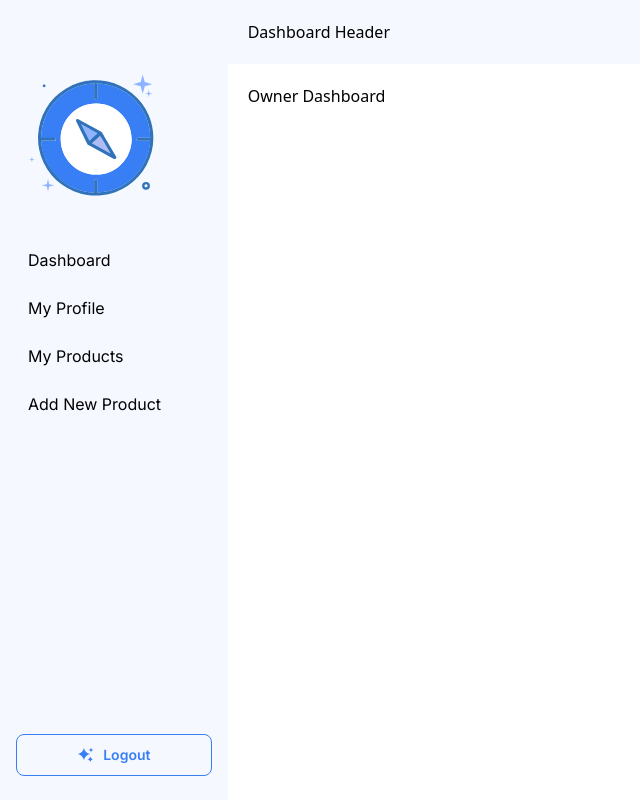
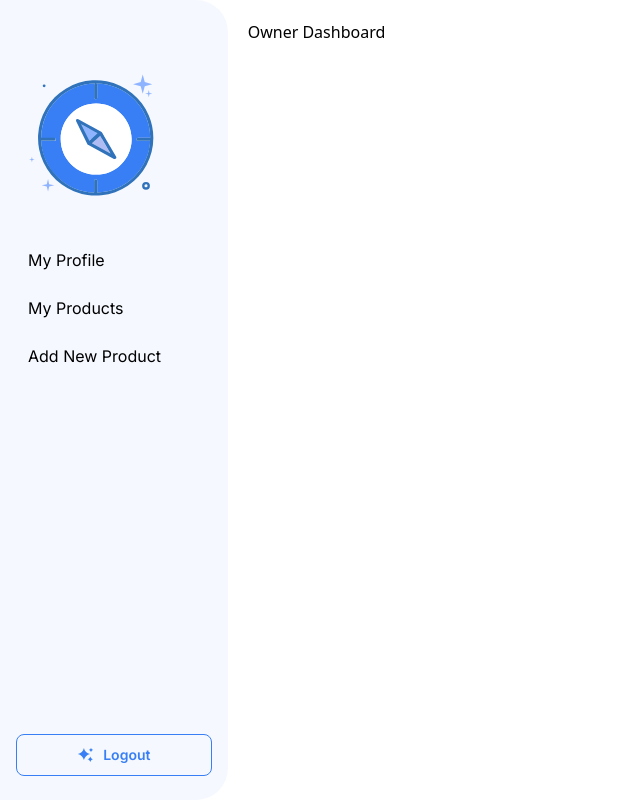
Before and after one commit to neon-lab-dev/Paan-Shop-Client, a React (Vite) app: page /dashboard/owner in a window 1280 px wide. Shown: the whole page, without its empty margins (0-640 px from the left). Built offline with nearby package versions, Linux system fonts and the light colour scheme; what @react-pdf/renderer would draw is missing.

Commit message:
Changed layout in dashboard

```diff
--- a/src/components/Dashboard/Sidebar/Sidebar.tsx
+++ b/src/components/Dashboard/Sidebar/Sidebar.tsx
@@ -10,15 +10,15 @@ const Sidebar: React.FC = () => {
 
   // Objects to store the menus and their links
   const ownerMenus = [
-    { name: "Dashboard", link: "/dashboard" },
-    { name: "My Profile", link: "/dashboard/my-profile"},
+    // { name: "Dashboard", link: "/dashboard" },
+    { name: "My Profile", link: "/dashboard/owner/my-profile"},
     { name: "My Products", link: "/dashboard/owner/my-products"},
     { name: "Add New Product", link: "/dashboard/owner/add-new-product" },
     // { name: "My Orders", link: "/dashboard/my-orders" },
   ];
 
   const adminMenus = [
-    { name: "Dashboard", link: "/admin/dashboard" },
+    // { name: "Dashboard", link: "/admin/dashboard" },
     { name: "Referrals & Payouts", link: "/admin/referrals-and-payouts" },
     { name: "Registered Users", link: "/admin/registered-users" },
     { name: "Affiliates", link: "/admin/affiliates" },
@@ -49,7 +49,7 @@ const Sidebar: React.FC = () => {
   const menus = location.pathname.startsWith("/dashboard/owner") ? ownerMenus : adminMenus;
 
   return (
-    <div className="w-[270px] h-screen px-4 pt-14 pb-6 font-Inter flex flex-col justify-between sticky left-0 top-0 bg-primary-10/5">
+    <div className="w-[270px] h-screen px-4 pt-14 pb-6 font-Inter flex flex-col justify-between sticky left-0 top-0 bg-primary-10/5 rounded-r-4xl">
       <div>
         <Link to="/" className="flex items-center gap-2 w-full pb-4 mb-2">
           <img src={ICONS.dummyLogo} alt="logo" className="w-40" />
--- a/src/layouts/DashboardLayout/DashboardLayout.tsx
+++ b/src/layouts/DashboardLayout/DashboardLayout.tsx
@@ -1,13 +1,13 @@
 import { Outlet } from "react-router-dom";
 import Sidebar from "../../components/Dashboard/Sidebar/Sidebar";
-import DashboardHeader from "../../components/Dashboard/DashboardHeader/DashboardHeader";
+// import DashboardHeader from "../../components/Dashboard/DashboardHeader/DashboardHeader";
 
 const DashboardLayout = () => {
     return (
         <div className="flex">
             <Sidebar />
             <div className="w-full">
-                <DashboardHeader />
+                {/* <DashboardHeader /> */}
                 <div className="p-5">
                     <Outlet />
                 </div>
```
